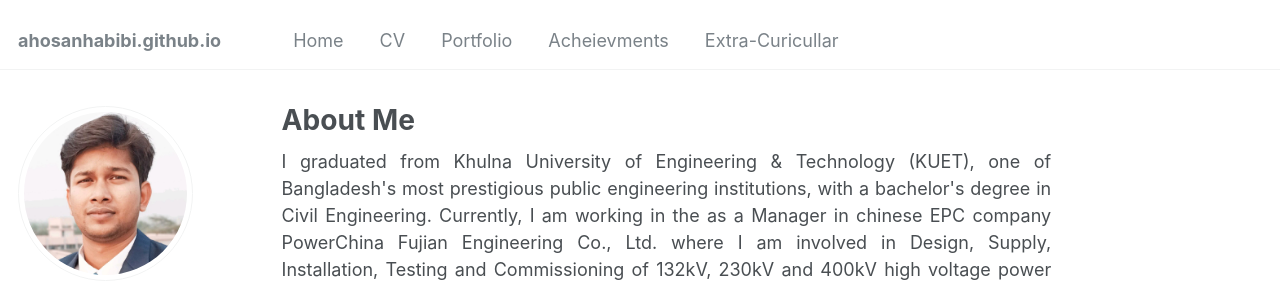
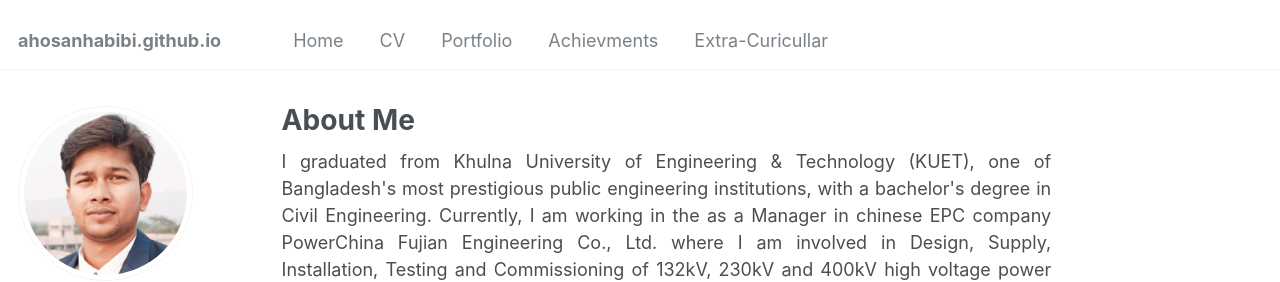
Before and after one commit to ahosanhabibi/ahosanhabibi.github.io, a Jekyll site: the page built from _pages/about.md, in a window 1280 px wide. Shown: the top 282 px of the page. Built offline with Jekyll 4.4.1, drawn with Linux system fonts in a browser that asks for light colours.

Commit message:
Update navigation.yml

```diff
--- a/_data/navigation.yml
+++ b/_data/navigation.yml
@@ -14,7 +14,7 @@ main:
   - title: "Portfolio"
     url: /portfolios/
 
-  - title: "Acheievments"
+  - title: "Achievments"
     url: /projects/
 
   - title: "Extra-Curicullar"
```
